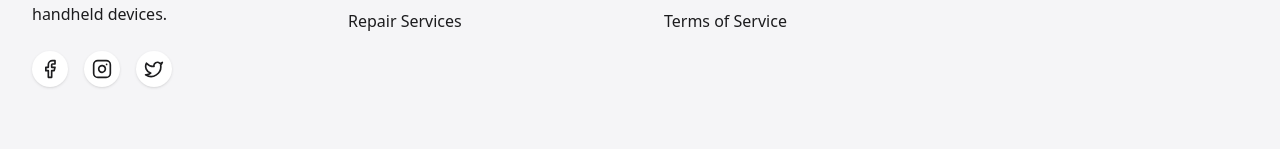
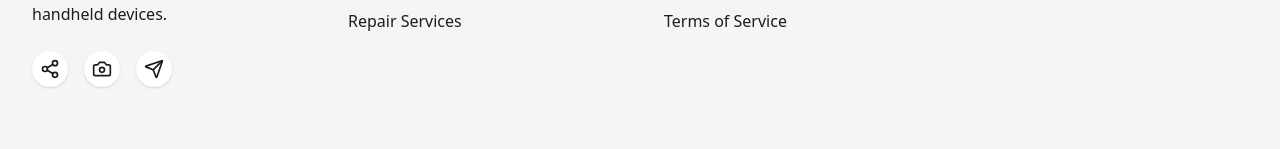
Before and after one commit to sajjadhussain763/Skardu-Mobile-Shop, a Next.js app: page /shop in a window 1280 px wide. Shown: the part 1245-1394 px from the top of the page. Built offline with nearby package versions, Linux system fonts and the light colour scheme; no server answers; the database is empty.

Commit message:
Fix: Replace missing Lucide icons to resolve build errors

```diff
--- a/src/app/page.tsx
+++ b/src/app/page.tsx
@@ -1,6 +1,6 @@
 import Hero from '@/components/Hero';
 import ProductCard from '@/components/ProductCard';
-import { Smartphone, Shield, Tool, Headphones, ArrowRight } from 'lucide-react';
+import { Smartphone, Shield, Wrench, Headphones, ArrowRight } from 'lucide-react';
 import Link from 'next/link';
 
 // Sample Featured Products
@@ -58,7 +58,7 @@ export default function Home() {
           {[
             { icon: Smartphone, title: 'New Devices', desc: 'Latest flagships with official warranty' },
             { icon: Shield, title: 'Used Phones', desc: 'Certified pre-owned with check warranty' },
-            { icon: Tool, title: 'Repair Center', desc: 'Fast and original parts replacement' },
+            { icon: Wrench, title: 'Repair Center', desc: 'Fast and original parts replacement' },
             { icon: Headphones, title: 'Accessories', desc: 'Premium cases, chargers & pods' }
           ].map((service, i) => (
             <div key={i} className="p-8 rounded-3xl bg-secondary hover:bg-white border border-transparent hover:border-border transition-all group">
--- a/src/app/services/page.tsx
+++ b/src/app/services/page.tsx
@@ -2,12 +2,12 @@
 
 import React from 'react';
 import { motion } from 'framer-motion';
-import { Smartphone, Tool, Shield, Zap, RotateCcw, Search, MessageCircle } from 'lucide-react';
+import { Smartphone, Wrench, Shield, Zap, RotateCcw, Search, MessageCircle } from 'lucide-react';
 import { SHOP_CONFIG } from '@/lib/config';
 
 const services = [
   {
-    icon: Tool,
+    icon: Wrench,
     title: "Expert Repair Services",
     desc: "From broken screens to battery replacements, we fix all major brands using 100% original parts.",
     features: ["Screen Replacement", "Battery Change", "Water Damage Fix", "Charging Port Repair"],
--- a/src/components/Footer.tsx
+++ b/src/components/Footer.tsx
@@ -1,6 +1,6 @@
 import React from 'react';
 import Link from 'next/link';
-import { Smartphone, Mail, Phone, MapPin, Instagram, Facebook, Twitter } from 'lucide-react';
+import { Smartphone, Mail, Phone, MapPin, Camera, Share2, Send } from 'lucide-react';
 import { SHOP_CONFIG } from '@/lib/config';
 
 const Footer = () => {
@@ -21,13 +21,13 @@ const Footer = () => {
             </p>
             <div className="flex gap-4">
               <a href="#" className="p-2 bg-white rounded-full shadow-sm hover:text-primary transition-colors">
-                <Facebook className="h-5 w-5" />
+                <Share2 className="h-5 w-5" />
               </a>
               <a href="#" className="p-2 bg-white rounded-full shadow-sm hover:text-primary transition-colors">
-                <Instagram className="h-5 w-5" />
+                <Camera className="h-5 w-5" />
               </a>
               <a href="#" className="p-2 bg-white rounded-full shadow-sm hover:text-primary transition-colors">
-                <Twitter className="h-5 w-5" />
+                <Send className="h-5 w-5" />
               </a>
             </div>
           </div>
```
